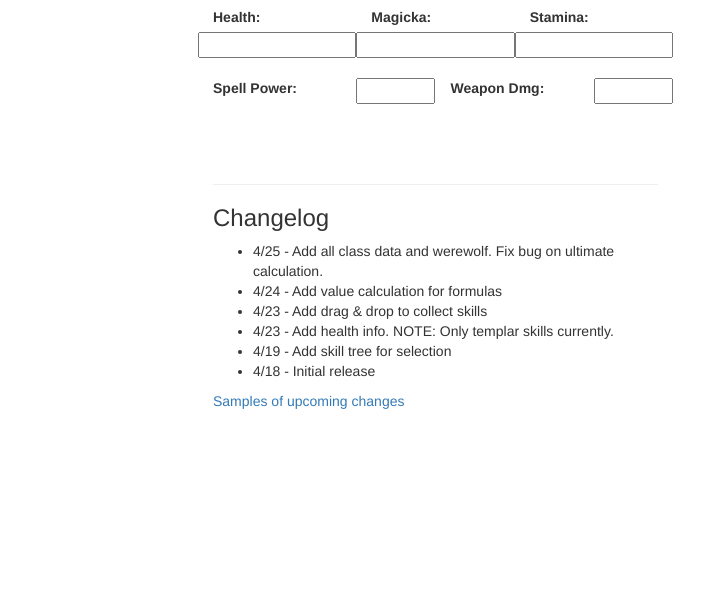
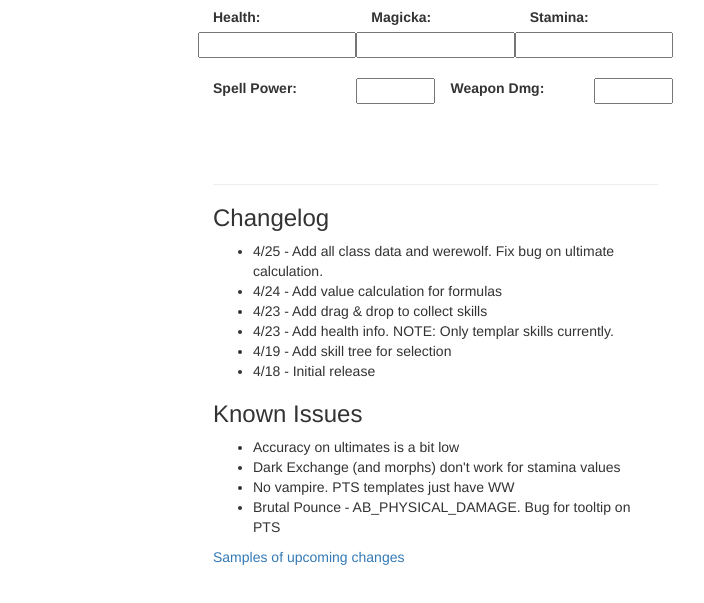
Before and after one commit to skyeskie/eso-quant, a plain HTML site: page html/skillFormulas.html in a window 1280 px wide. Shown: the part 63-666 px from the top of the page, without its empty margins (537-1241 px from the left). Drawn offline with nearby package versions, Linux system fonts and the light colour scheme; some packages are replaced by stand-ins of ours; a script that the page names is missing.

Commit message:
Add scrolling and a "Known Issues" section

```diff
--- a/html/skillFormulas.html
+++ b/html/skillFormulas.html
@@ -29,12 +29,12 @@
         on-select="toggleBranch(branch)">
     </abn-tree>
 </div>
-<div class="col-md-5" ng-controller="SkillListController">
+<div class="col-md-5 vpscroll" ng-controller="SkillListController">
     <div id="mainSkillList" class="skill-list">
         <skill-full info="skill" ng-repeat="skill in skills | orderBy:'name'"></skill-full>
     </div>
 </div>
-<div class="col-md-5" ng-controller="LoadoutController" id="loadout">
+<div class="col-md-5 vpscroll" ng-controller="LoadoutController" id="loadout">
 	<div class="row">
 	<label class="col-md-4">Health:</label>	<label class="col-md-4">Magicka:</label><label class="col-md-4">Stamina:</label>
 	</div><div class="row">
@@ -64,6 +64,13 @@
 	<li>4/19 - Add skill tree for selection</li>
 	<li>4/18 - Initial release</li>
 	</ul>
+	<h3>Known Issues</h3>
+	<ul>
+	<li>Accuracy on ultimates is a bit low</li>
+	<li>Dark Exchange (and morphs) don't work for stamina values</li>
+	<li>No vampire. PTS templates just have WW</li>
+	<li>Brutal Pounce - AB_PHYSICAL_DAMAGE. Bug for tooltip on PTS</li>
+	</ul>
 	<p><a href="demo.html">Samples of upcoming changes</a></p>
 </div>
 </div>
--- a/html/style.css
+++ b/html/style.css
@@ -128,3 +128,8 @@ div.paginateContain .pagination { margin: 0px auto; }
 	border: 1px solid #ABC;
 	border-radius: 6px;
 }
+
+.vpscroll {
+	height: 80vh;
+	overflow: auto;
+}
```
